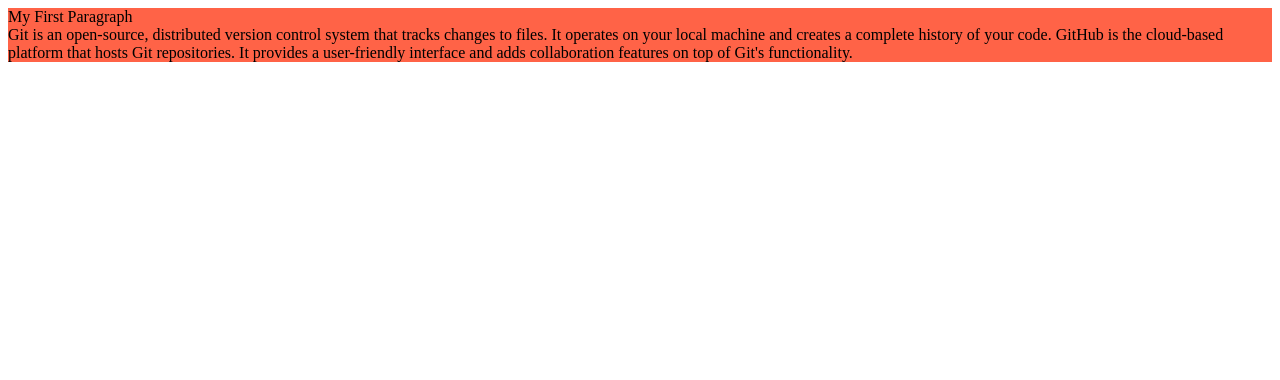
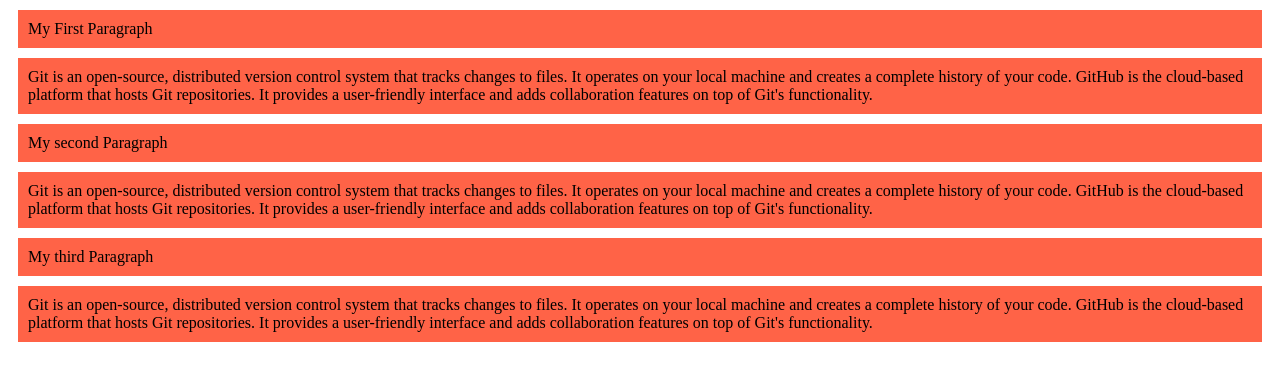
Before and after one commit to Tanvir7283/my-first-website1, a plain HTML site: page index.html in a window 1280 px wide. Drawn offline with Linux system fonts and the light colour scheme.

Commit message:
addes second and third blog

```diff
--- a/index.html
+++ b/index.html
@@ -15,5 +15,21 @@
     collaboration features on top of Git's functionality.
 
     </div>
+    <div>
+ My second Paragraph
+    </div> <div>Git is an open-source, distributed version control system that tracks changes to files. It operates on your local
+    machine and creates a complete history of your code.
+    GitHub is the cloud-based platform that hosts Git repositories. It provides a user-friendly interface and adds
+    collaboration features on top of Git's functionality.
+
+    </div>
+    <div>
+ My third Paragraph
+    </div> <div>Git is an open-source, distributed version control system that tracks changes to files. It operates on your local
+    machine and creates a complete history of your code.
+    GitHub is the cloud-based platform that hosts Git repositories. It provides a user-friendly interface and adds
+    collaboration features on top of Git's functionality.
+
+    </div>
 </body>
 </html>
--- a/styles/blog.css
+++ b/styles/blog.css
@@ -2,5 +2,6 @@
 
     background-color: tomato;
     size: 50px;
-
+padding:10px ;
+margin: 10px;
 }
```
